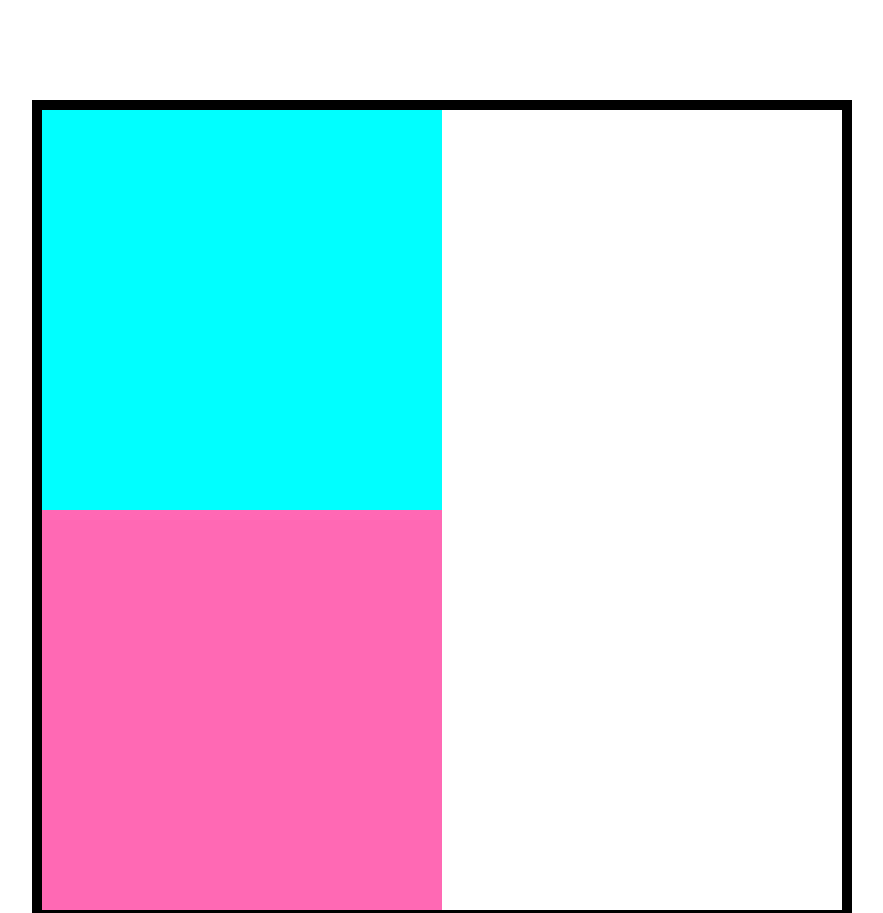
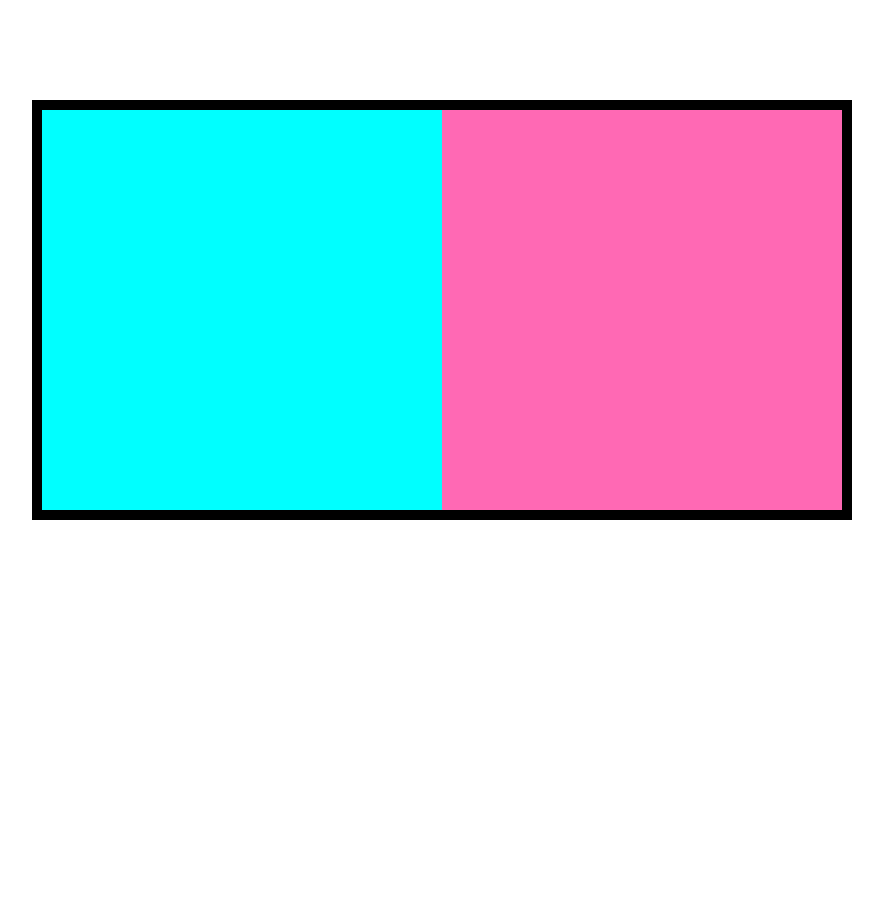
Before and after one commit to hyeonuk-kor/Web_motion_project, a plain HTML site: page HTML/RGB색상표기법.HTML in a window 1280 px wide. Shown: the top 913 px of the page, without its empty margins (198-1081 px from the left). After the commit the page ends 800 px from the top, so only its background shows below. Drawn offline with Linux system fonts and the light colour scheme.

Commit message:
float layout
float layout

```diff
--- a/HTML/RGB색상표기법.HTML
+++ b/HTML/RGB색상표기법.HTML
@@ -11,6 +11,7 @@
 		<div class="wrap">
 			<div class="left"></div>
 			<div class="right"></div>
+			<div class="bottom"></div>
 		</div>
 	</body>
 </html>
--- a/css/style.css
+++ b/css/style.css
@@ -23,6 +23,7 @@ a {
 
 .wrap {
 	width: 800px;
+	overflow: hidden;
 	border: 10px solid #000;
 	margin: 100px auto;
 }
@@ -31,10 +32,18 @@ a {
 	width: 400px;
 	height: 400px;
 	background: aqua;
+	float: left;
 }
 
 .wrap .right {
 	width: 400px;
 	height: 400px;
 	background: hotpink;
+	float: right;
 }
+
+.wrap::after {
+	content: "";
+	display: block;
+	clear: both;
+}
```
Also changed, not shown: img/문제점.JPG (added), 1 other file.
